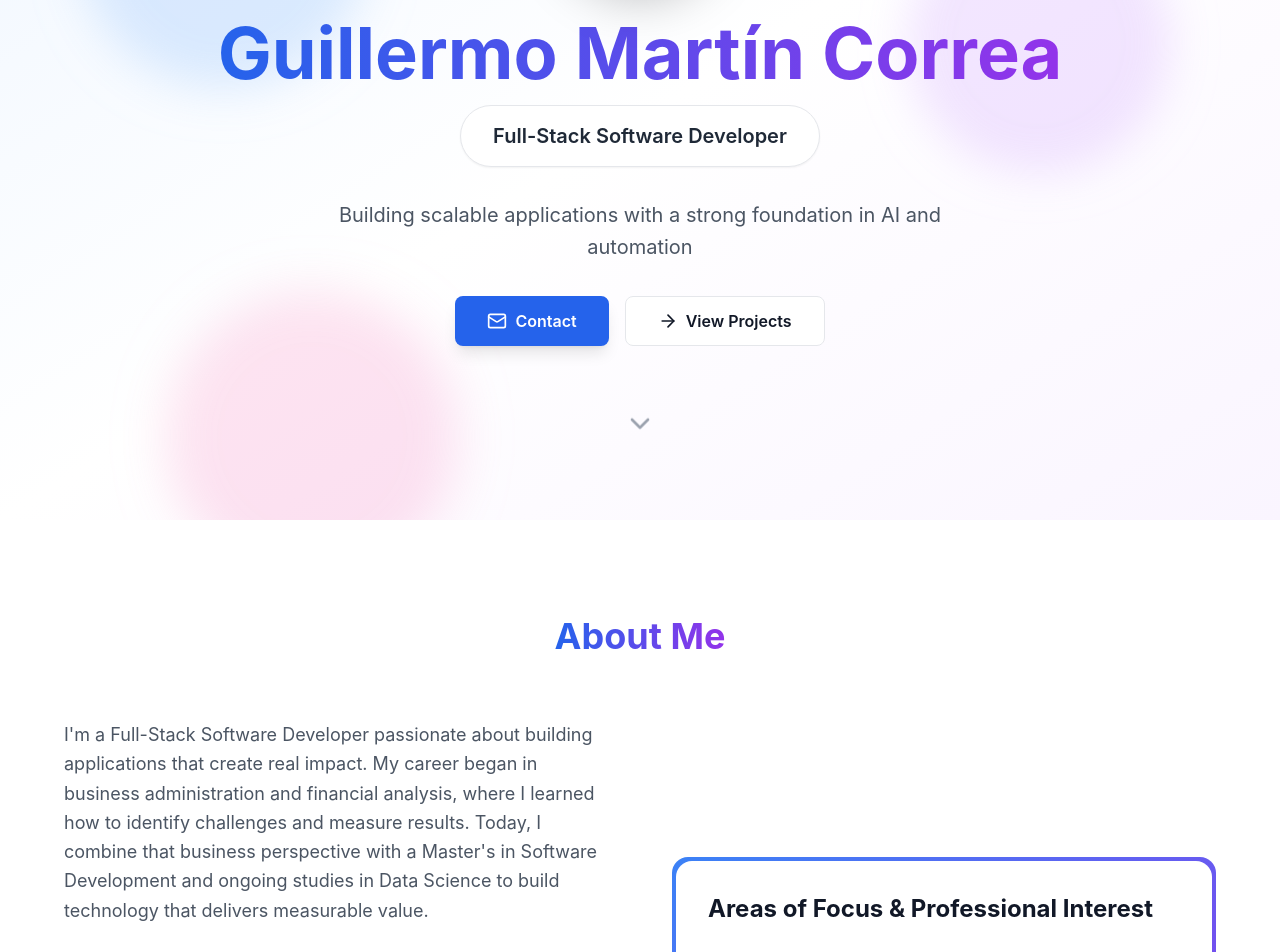
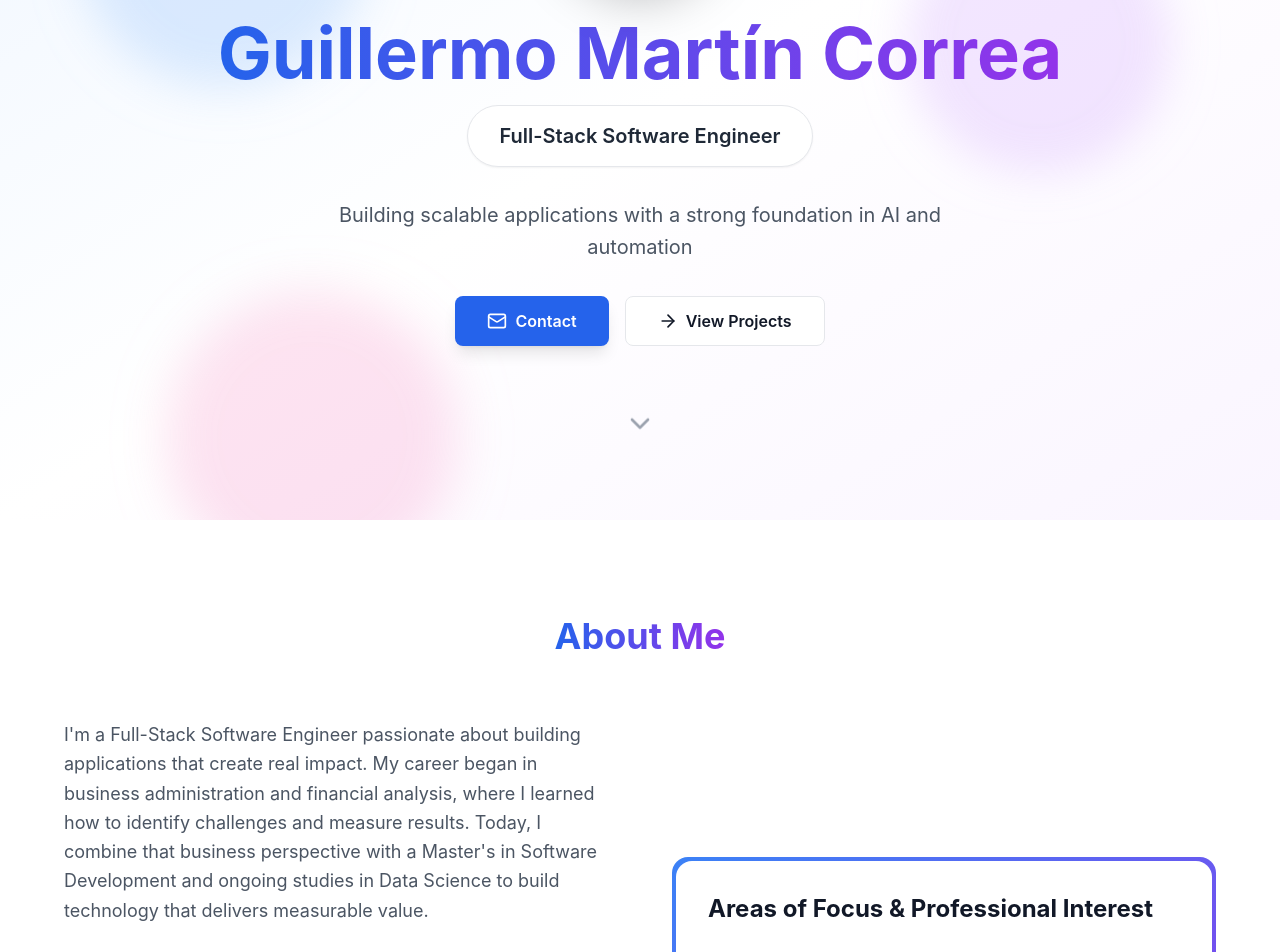
Before and after one commit to gmartincor/Guillermo-portfolio, a React (Create React App) app: page / in a window 1280 px wide. Shown: the part 280-1232 px from the top of the page. Built offline with nearby package versions, Linux system fonts and the light colour scheme; the HTML template or start-up script is replaced by a standard one.

Commit message:
Update professional title and education
- Changed title from 'Full-Stack Software Developer' to 'Full-Stack Software Engineer'
- Updated education: Bachelor's in Computer Science at UNIR
- Applied changes consistently across all components (Hero, About, Timeline, Constants)

```diff
--- a/src/components/About/About.js
+++ b/src/components/About/About.js
@@ -14,7 +14,7 @@ const About = () => {
         <div className="grid md:grid-cols-2 gap-16 items-center">
           <div className="space-y-8">
             <p className="text-lg text-gray-600 dark:text-gray-400 leading-relaxed">
-              I'm a Full-Stack Software Developer passionate about building applications that create real impact. My career began in business administration and financial analysis, where I learned how to identify challenges and measure results. Today, I combine that business perspective with a Master's in Software Development and ongoing studies in Data Science to build technology that delivers measurable value.
+              I'm a Full-Stack Software Engineer passionate about building applications that create real impact. My career began in business administration and financial analysis, where I learned how to identify challenges and measure results. Today, I combine that business perspective with a Master's in Software Development and ongoing studies in Data Science to build technology that delivers measurable value.
             </p>
 
             <p className="text-lg text-gray-600 dark:text-gray-400 leading-relaxed">
--- a/src/components/Education/Education.js
+++ b/src/components/Education/Education.js
@@ -37,13 +37,13 @@ const Education = () => {
                   <BookOpen className="w-8 h-8 text-purple-600 dark:text-purple-400" />
                 </div>
                 <div className="flex-1">
-                  <h3 className="text-xl font-bold mb-1">Bachelor's in Data Science</h3>
-                  <p className="text-purple-600 dark:text-purple-400 font-semibold">Open University of Catalonia</p>
+                  <h3 className="text-xl font-bold mb-1">Bachelor's in Computer Science</h3>
+                  <p className="text-purple-600 dark:text-purple-400 font-semibold">International University of La Rioja (UNIR)</p>
                   <p className="text-sm text-gray-500 dark:text-gray-400 mt-1">Oct 2024 - Present</p>
                 </div>
               </div>
               <p className="text-gray-600 dark:text-gray-400 leading-relaxed">
-                Deepening my expertise in Artificial Intelligence and Machine Learning. Focusing on predictive modeling, advanced statistical analysis, and data-driven strategies to build intelligent systems.
+                Comprehensive training in computer science fundamentals, software engineering, algorithms, and data structures. Focusing on building a strong theoretical and practical foundation in computing to complement real-world development experience.
               </p>
             </div>
           </div>
--- a/src/components/Hero/Hero.js
+++ b/src/components/Hero/Hero.js
@@ -32,7 +32,7 @@ const Hero = () => {
         <div className="flex items-center justify-center mb-8">
           <div className="bg-white dark:bg-gray-800 px-8 py-4 rounded-full border border-gray-200 dark:border-gray-700 shadow-sm">
             <span className="text-xl font-semibold text-gray-800 dark:text-gray-200">
-              Full-Stack Software Developer
+              Full-Stack Software Engineer
             </span>
           </div>
         </div>
--- a/src/data/timeline.js
+++ b/src/data/timeline.js
@@ -4,7 +4,7 @@ export const timeline = [
   {
     id: 1,
     date: 'Mar 2025 - Present',
-    title: 'Full-Stack Software Developer',
+    title: 'Full-Stack Software Engineer',
     company: 'TimeOverflow (Open Source)',
     description: 'Led the design and development of a new inter-organizational alliance system, enabling different time banks to connect and share resources. Engineered the full-stack architecture using Ruby on Rails and PostgreSQL, driving community collaboration across distributed networks.',
     icon: <Code className="w-5 h-5" />
--- a/src/utils/constants.js
+++ b/src/utils/constants.js
@@ -89,7 +89,7 @@ export const skillCategories = [
 
 export const personalInfo = {
   name: 'Guillermo Martín Correa',
-  title: 'Full-Stack Software Developer',
+  title: 'Full-Stack Software Engineer',
   tagline: 'Building scalable applications with a strong foundation in AI and automation',
   email: 'guillermomc007@gmail.com',
   phone: '+61 482 714 835',
```
